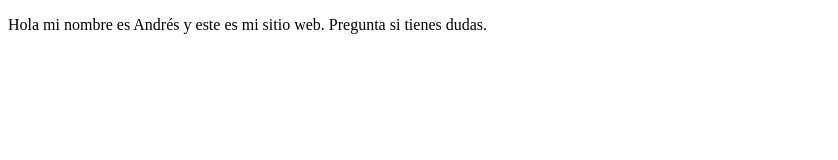
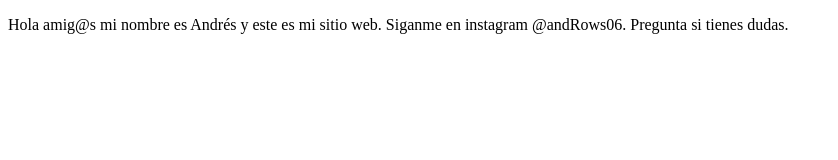
Before and after one commit to hackmilo/proyectoDemoPrework, a plain HTML site: page index.html in a window 1280 px wide. Shown: the whole page, without its empty margins (0-838 px from the left). Drawn offline with Linux system fonts and the light colour scheme.

Commit message:
cambios agregamos sitio de Instagram

```diff
--- a/index.html
+++ b/index.html
@@ -8,7 +8,7 @@
 </head>
 <body>
     <p>
-        Hola mi nombre es Andrés y este es mi sitio web. Pregunta si tienes dudas.
+        Hola amig@s mi nombre es Andrés y este es mi sitio web. Siganme en instagram @andRows06. Pregunta si tienes dudas.
     </p>
 </body>
 </html>
```
